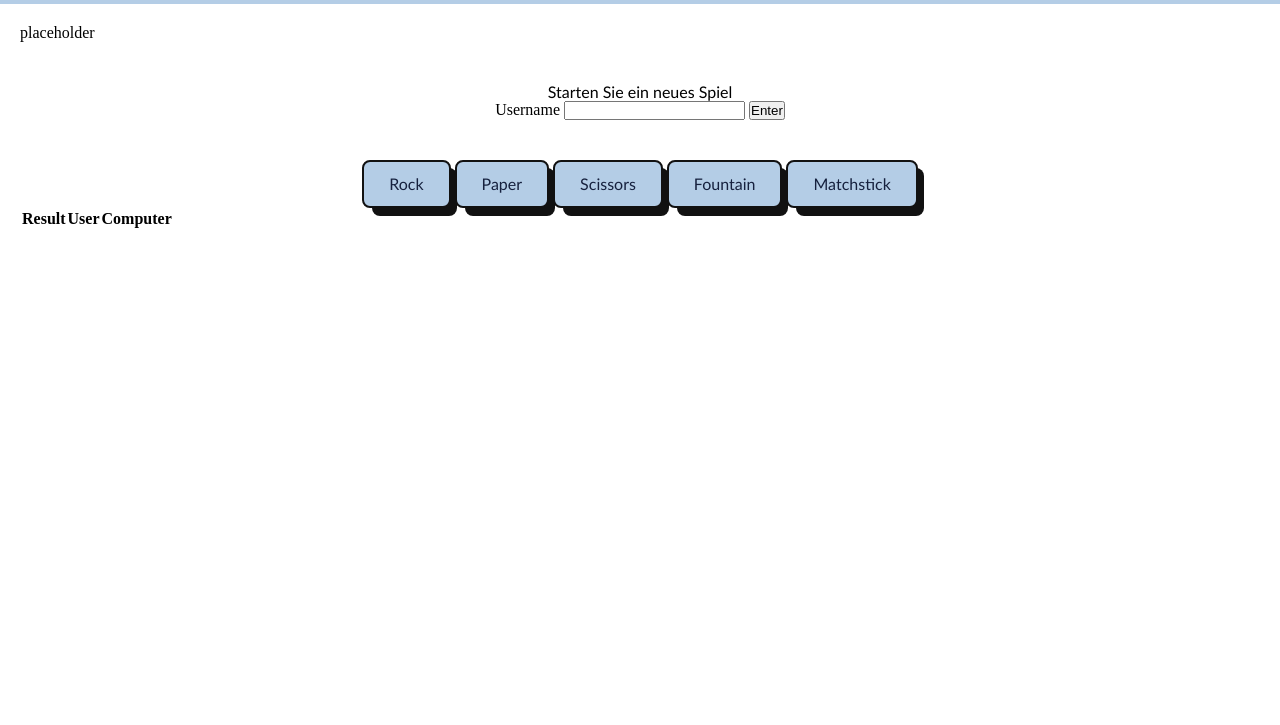
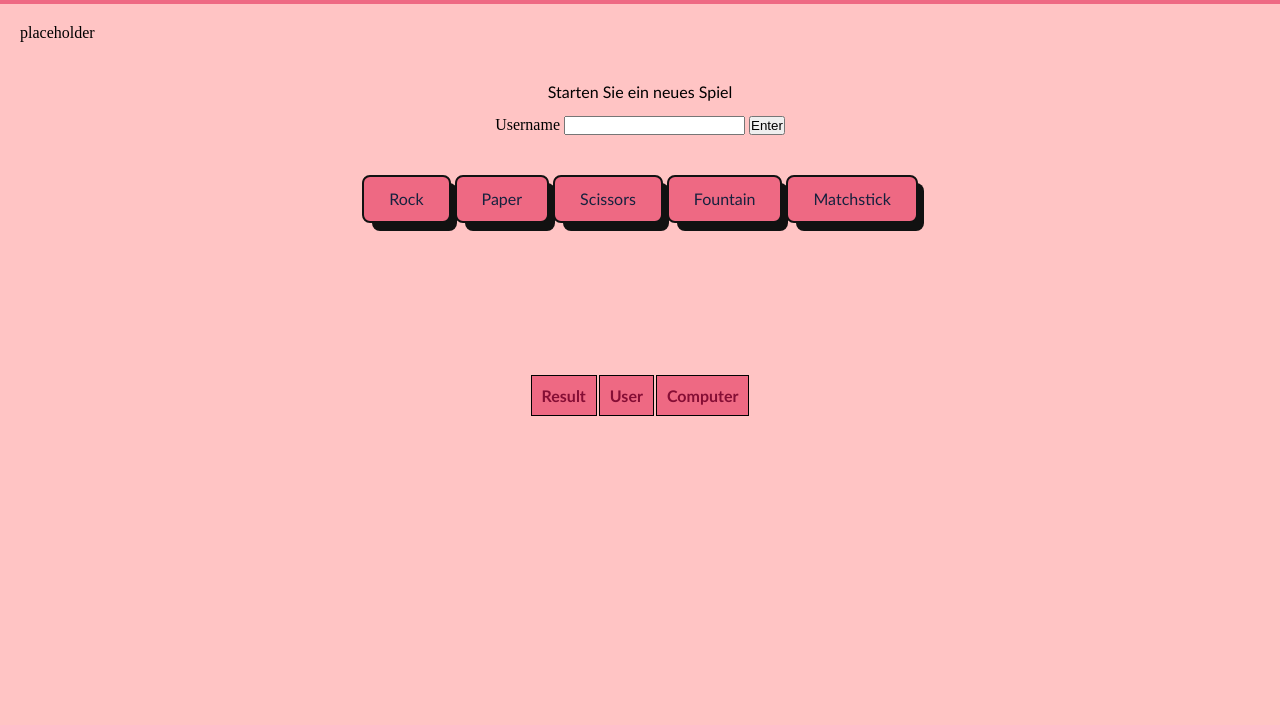
Before and after one commit to davorluc/rock-paper-scissors, a website with bundled scripts: page schere-stein-papier.html in a window 1280 px wide. Shown: the part 75-800 px from the top of the page. Built offline with nearby package versions, Linux system fonts and the light colour scheme.

Commit message:
changed colorscheme and styled some new additions

```diff
--- a/styles/global.css
+++ b/styles/global.css
@@ -1,5 +1,5 @@
 h1 {
-    color: #16213E;
+    color: #850e35;
 }
 
 * {
@@ -8,11 +8,11 @@ h1 {
 }
 
 #game > button {
-  background-color: #B4CDE6;
+    background-color: #ee6983;
     border: 2px solid #111;
     border-radius: 8px;
     border-sizing: border-box;
-  color: #16213E;
+    color: #16213e;
     cursor: pointer;
     font-family: "Trebuchet MS";
     font-size: 16px;
@@ -49,7 +49,11 @@ h1 {
     outline: 0;
 }
 
-#game, #login {
+#game{
+    text-align: center;
+}
+
+#login {
   text-align: center;
 }
 
@@ -59,7 +63,7 @@ h1 {
 
 body > header {
     text-align: center;
-  background-color: #B4CDE6;
+    background-color: #ee6983;
     padding: 20px;
     font-family: "Trebuchet MS";
 }
@@ -67,3 +71,33 @@ body > header {
 .sec {
     padding: 20px 20px;
 }
+
+body {
+    background-color: #ffc4c4;
+}
+
+form {
+  padding-top: 15px;
+}
+
+#currentgame {
+  font-family: "Trebuchet MS";
+  margin-top: 150px;
+  margin-left: auto;
+  margin-right: auto;
+}
+
+#currentgame th, td{
+  border: 1px solid black;
+  padding: 10px;
+  border-sizing: border-box;
+}
+
+#currentgame th {
+    background-color: #ee6983;
+    color: #850e35;
+}
+
+#currentgame td {
+  background-color: white;
+}
```
Lines whose indentation alone changed are shown as unchanged.
